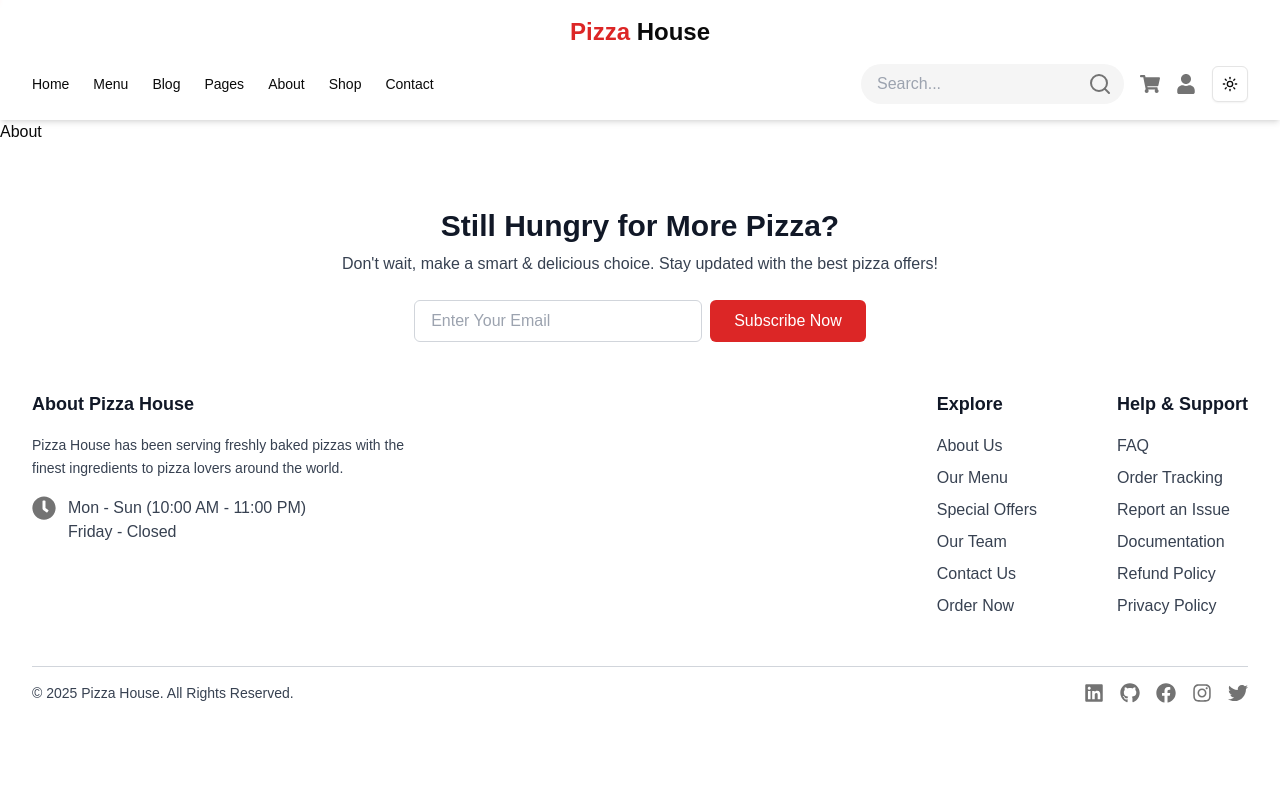
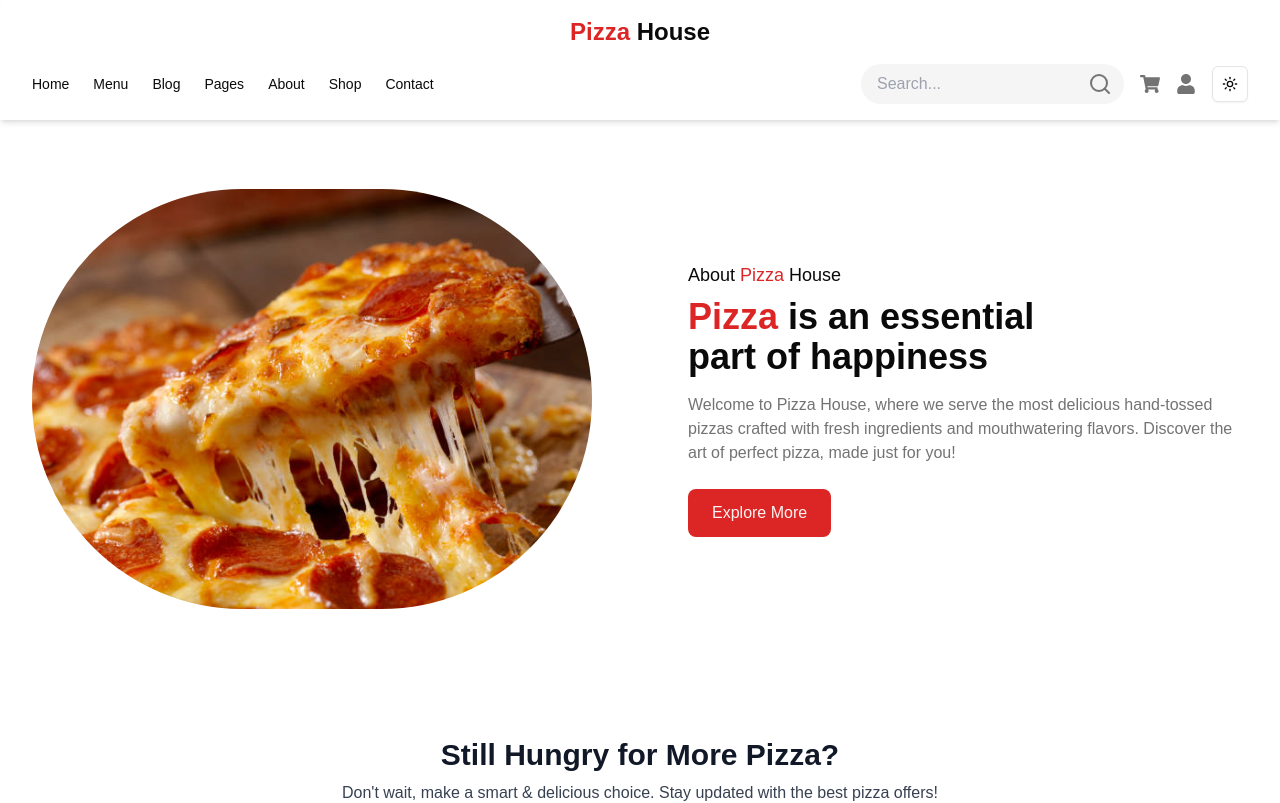
Before and after one commit to Hamza-Sheikh-02/pizza-house, a Next.js app: page /about in a window 1280 px wide. Shown: the top 803 px of the page. Built offline with nearby package versions, Linux system fonts and the light colour scheme.

Commit message:
Create first Section for About us page

```diff
--- a/src/app/about/page.tsx
+++ b/src/app/about/page.tsx
@@ -1,9 +1,14 @@
-import React from 'react'
+import React from "react";
+import AboutUs from "@/components/AboutComps/Aboutus";
 
-function About() {
+export const About: React.FC = () => {
   return (
-    <div>About</div>
-  )
-}
+    <div>
+      <main className="pt-[5px]">
+        <AboutUs />
+      </main>
+    </div>
+  );
+};
 
-export default About
+export default About;
--- /dev/null
+++ b/src/components/AboutComps/Aboutus.tsx
@@ -0,0 +1,39 @@
+import Image from "next/image";
+
+export default function AboutUs() {
+  return (
+    <section className="py-16 px-4 sm:px-6 lg:px-8 bg-background text-foreground">
+      <div className="max-w-7xl mx-auto grid gap-12 lg:gap-24 md:grid-cols-2 items-center">
+        <div className="relative flex justify-center items-center">
+          <Image
+            src="/aboutus.jpg"
+            alt="Delicious pizza"
+            width={500}
+            height={500}
+            className="rounded-full z-10 w-64 h-64 sm:w-80 sm:h-80 md:w-full md:h-full"
+          />
+        </div>
+
+        <div className="text-center md:text-left flex flex-col items-center md:items-start">
+          <h3 className="font-medium text-lg mb-2">
+            About <span className="text-primary">Pizza</span> House
+          </h3>
+          <h2 className="text-3xl sm:text-4xl font-bold leading-tight mb-4">
+            <span className="text-primary">Pizza</span> is an essential <br />
+            part of happiness
+          </h2>
+          <p className="text-muted-foreground text-sm sm:text-base mb-6">
+            Welcome to Pizza House, where we serve the most delicious
+            hand-tossed pizzas crafted with fresh ingredients and mouthwatering
+            flavors. Discover the art of perfect pizza, made just for you!
+          </p>
+          <div className="flex space-x-4">
+            <button className="px-6 py-3 bg-primary text-primary-foreground rounded-lg font-medium hover:bg-primary/80">
+              Explore More
+            </button>
+          </div>
+        </div>
+      </div>
+    </section>
+  );
+}
```
Also changed, not shown: public/aboutus.jpg (added), public/chickenshawarmapizza.jpeg (added).
